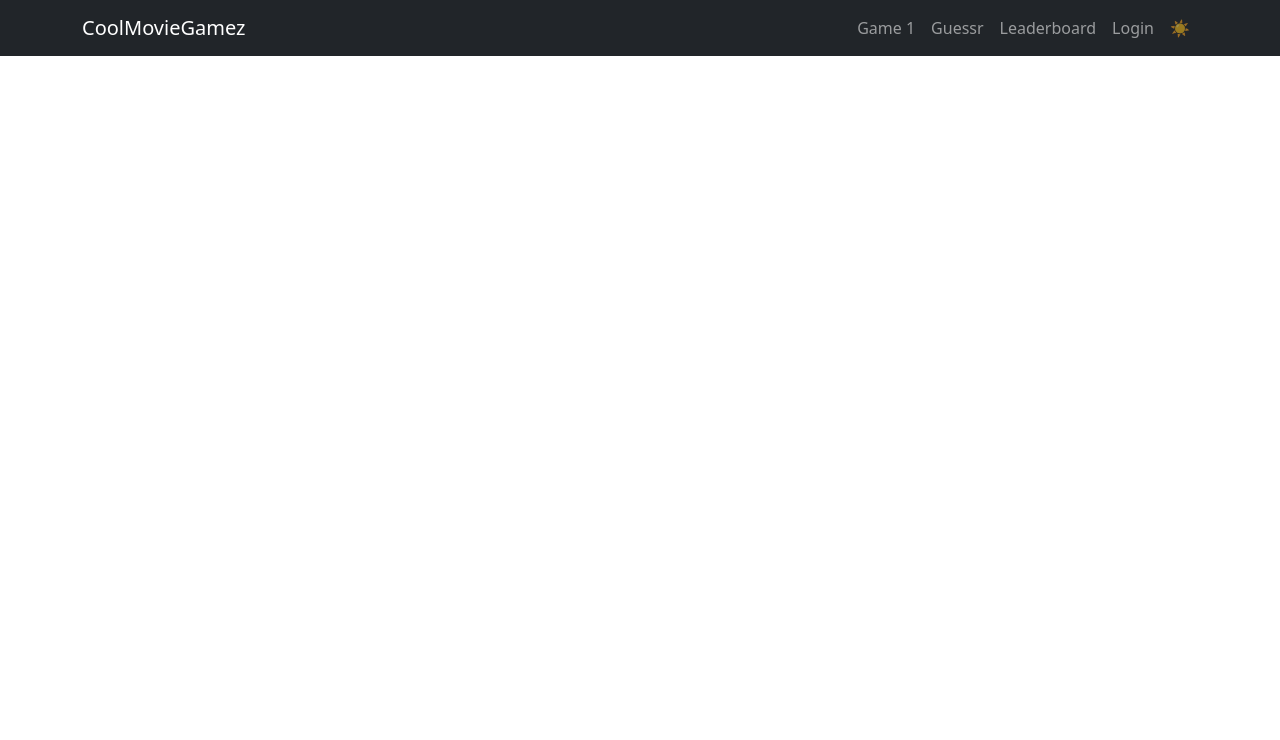
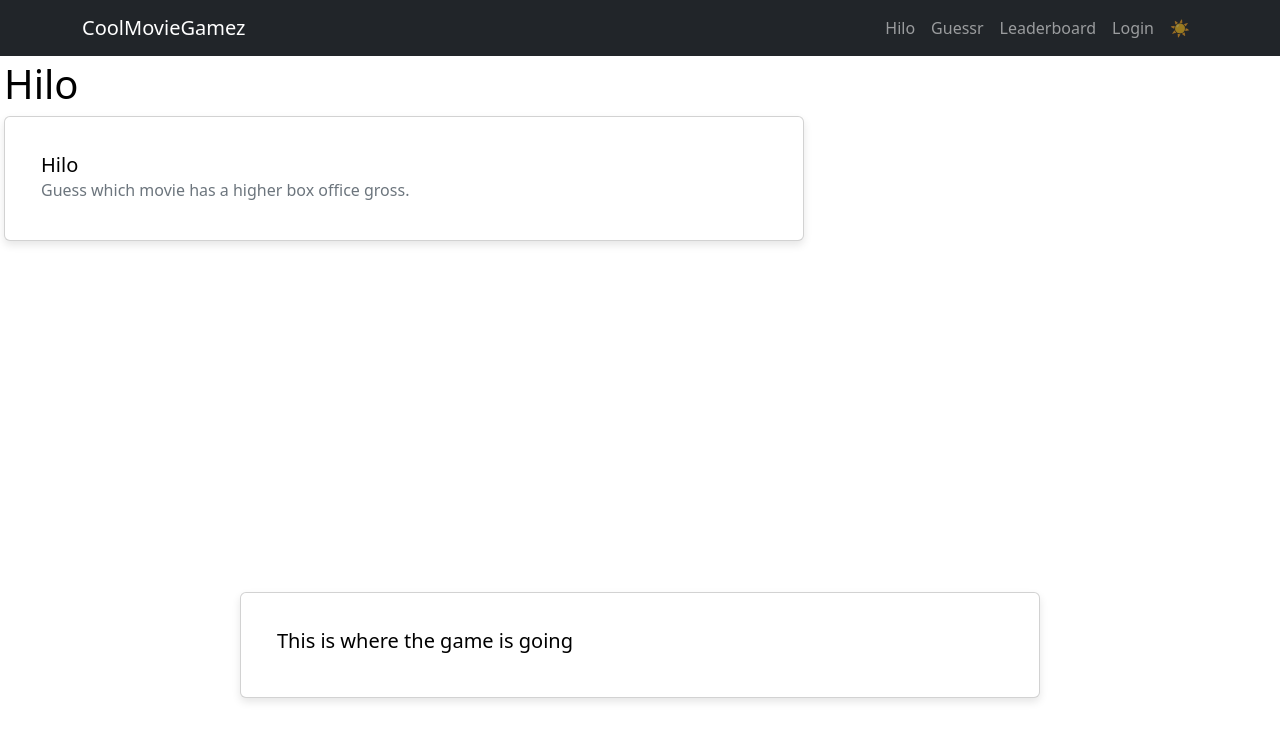
Before and after one commit to knguyen0923/CoolMovieGamez, a React (Create React App) app in the folder frontend/: page /hilo in a window 1280 px wide. Shown: the top 740 px of the page. Built offline with nearby package versions, Linux system fonts and the light colour scheme.

Commit message:
hilo page

```diff
--- a/frontend/src/App.js
+++ b/frontend/src/App.js
@@ -14,6 +14,7 @@ import PrivateUserProfile from "./components/pages/privateUserProfilePage";
 import { createContext, useState, useEffect } from "react";
 import getUserInfo from "./utilities/decodeJwt";
 
+import Hilo from "./components/pages/hilo";
 import Guessr from "./components/pages/guessr";
 import LeaderboardPage from "./components/pages/leaderboardPage";
 
@@ -52,6 +53,7 @@ const App = () => {
           <Route exact path="/signup" element={<Signup />} />
           <Route path="/privateUserProfile" element={<PrivateUserProfile />} />
           <Route path="/guessr" element={<Guessr />} />
+          <Route path="/hilo" element={<Hilo />} />
           <Route path="/leaderboard" element={<LeaderboardPage />} />
         </Routes>
       </UserContext.Provider>
--- a/frontend/src/components/navbar.js
+++ b/frontend/src/components/navbar.js
@@ -31,7 +31,7 @@ export default function Navbar({ darkMode, setDarkMode }) {
         <Nav className="ms-auto">
 
           {/* Games always visible */}
-          <Nav.Link href="/game1">Game 1</Nav.Link>
+          <Nav.Link href="/hilo">Hilo</Nav.Link>
           <Nav.Link href="/guessr">Guessr</Nav.Link>
           {/* Double code added just for testing*/}
           <Nav.Link href="/leaderboard">Leaderboard</Nav.Link>
--- /dev/null
+++ b/frontend/src/components/pages/hilo.js
@@ -0,0 +1,39 @@
+import React from 'react'
+import Card from 'react-bootstrap/Card';
+
+
+const Hilo = () => {
+
+   return (
+       <div className="hilo">
+
+           <div className="mx-1 my-1">
+               <h1>Hilo</h1>
+           </div>
+
+           <Card style={{ width: '50rem' }} className="mx-1 my-1">
+               <Card.Body>
+                   <Card.Title>Hilo</Card.Title>
+                   <Card.Subtitle className="mb-1 text-muted"> Guess which movie has a higher box office gross.
+                   </Card.Subtitle>
+               </Card.Body>
+           </Card>
+
+
+           <div className="d-flex justify-content-center align-items-center vh-100">
+               <Card style={{ width: "50rem" }}>
+                   <Card.Body>
+                   <Card.Title>This is where the game is going</Card.Title>
+                   </Card.Body>
+               </Card>
+           </div>
+
+       </div>
+
+
+
+   )
+}
+
+
+export default Hilo;
```
